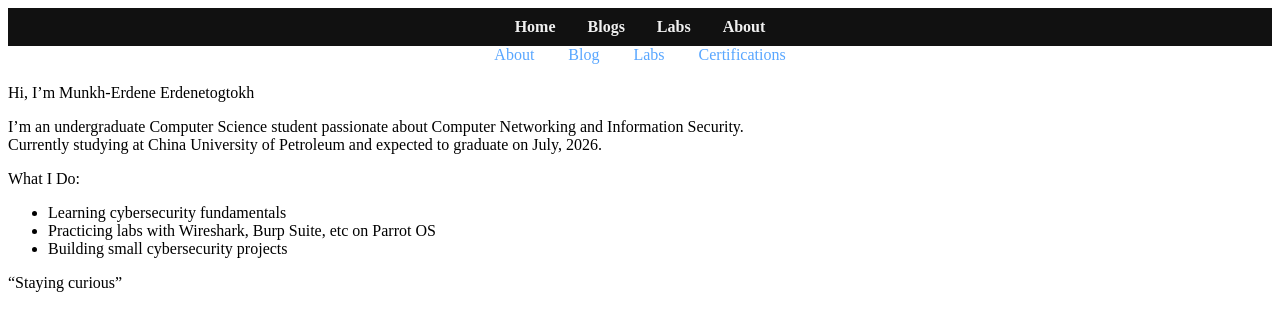
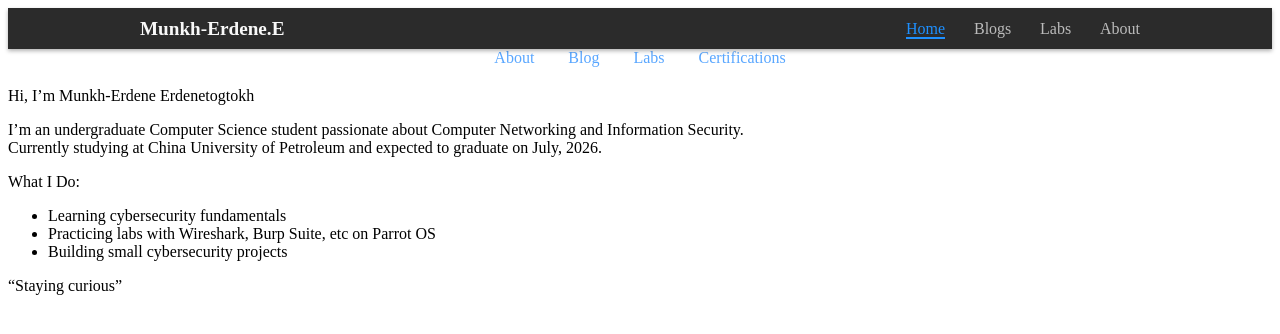
Before and after one commit to mnkrdnee/mnkrdne.github.io, a Jekyll site: the page built from index.md, in a window 1280 px wide. Shown: the top 334 px of the page. Built offline with Jekyll 4.4.1, drawn with Linux system fonts in a browser that asks for light colours.

Commit message:
Update nav.html

```diff
--- a/_includes/nav.html
+++ b/_includes/nav.html
@@ -1,34 +1,59 @@
-<nav class="navbar">
-  <ul>
-    {% for item in site.nav %}
-      <li><a href="{{ item.link | relative_url }}">{{ item.name }}</a></li>
-    {% endfor %}
-  </ul>
+<nav class="nav-bar">
+  <div class="nav-container">
+    <a class="nav-title" href="{{ '/' | relative_url }}">{{ site.title }}</a>
+    <ul class="nav-links">
+      {% for item in site.nav %}
+      <li><a href="{{ item.link | relative_url }}" {% if page.url == item.link %}class="active"{% endif %}>{{ item.name }}</a></li>
+      {% endfor %}
+    </ul>
+  </div>
 </nav>
 
 <style>
-.navbar {
-  display: flex;
-  justify-content: center;
-  background: #111;
-  padding: 10px 0;
+.nav-bar {
+  background-color: #2b2b2b;
+  box-shadow: 0 2px 4px rgba(0,0,0,0.3);
+  position: sticky;
+  top: 0;
+  z-index: 1000;
+  padding: 0.6rem 0;
 }
 
-.navbar ul {
-  list-style: none;
-  margin: 0;
-  padding: 0;
+.nav-container {
+  width: 90%;
+  max-width: 1000px;
+  margin: auto;
   display: flex;
-  gap: 2rem;
+  justify-content: space-between;
+  align-items: center;
 }
 
-.navbar a {
-  color: #f0f0f0;
+.nav-title {
+  font-weight: 700;
+  font-size: 1.2rem;
+  color: #f8f8f8;
   text-decoration: none;
-  font-weight: bold;
 }
 
-.navbar a:hover {
+.nav-links {
+  list-style: none;
+  display: flex;
+  gap: 1.8rem;
+  margin: 0;
+}
+
+.nav-links a {
+  color: #bbb;
+  text-decoration: none;
+  transition: color 0.2s ease;
+}
+
+.nav-links a:hover {
   color: #1e90ff;
 }
+
+.nav-links a.active {
+  color: #1e90ff;
+  border-bottom: 2px solid #1e90ff;
+}
 </style>
```
